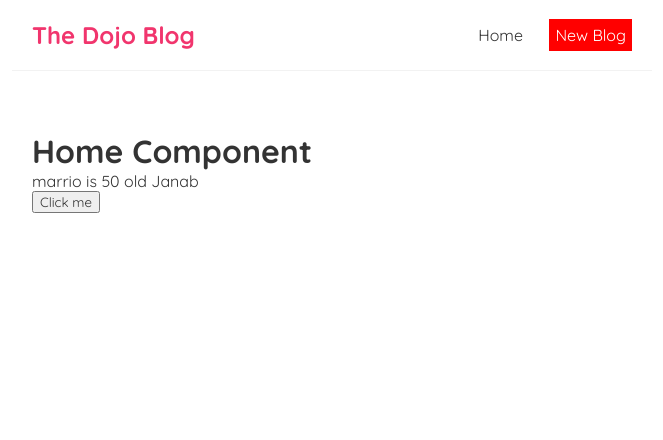
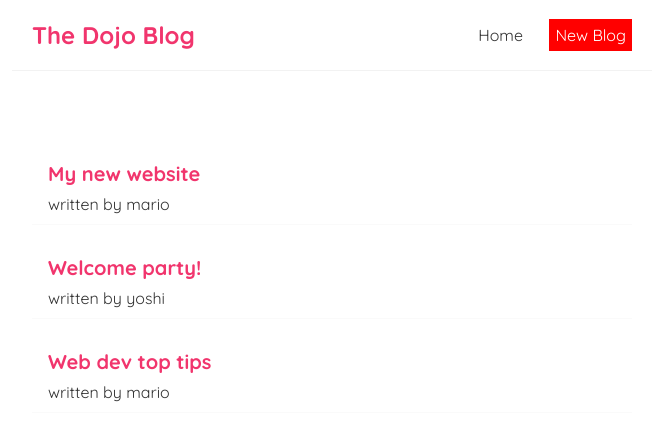
Before and after one commit to alirza143/react, a React (Create React App) app: page / in a window 1280 px wide. Shown: the top 440 px of the page, without its empty margins (308-971 px from the left). Built offline with nearby package versions, Linux system fonts and the light colour scheme.

Commit message:
we list the blogs/data

```diff
--- a/src/Home.js
+++ b/src/Home.js
@@ -2,20 +2,22 @@
 
 const Home = () => {
 
-    const [name, setName] = useState('marrio');
-
-    const [age, setAge] = useState(50);
-
-    const handleClick = () => {
-       setName("Waqqar");
-       setAge(30);
-    }
+    const [blogs, setBlogs] = useState([
+        { title: 'My new website' , body: 'lorem ipsum ...', author: ' mario' , id: 1 },
+        { title: 'Welcome party! ', body: ' lorem ipsum ...', author: 'yoshi' , id: 2 },
+        { title: 'Web dev top tips' , body: ' lorem ipsum ...' , author: ' mario' , id: 3 }
+        ]);
 
     return (
             <div className="home">
-                <h1>Home Component</h1>
-                <p>{ name } is {age} old Janab</p>
-                    <button onClick={handleClick}>Click me</button>
+                {
+                    blogs.map((blog) => (
+                        <div className="blog-preview" key={blog.id}>
+                            <h2>{blog.title}</h2>
+                            <p>written by {blog.author}</p>
+                        </div>
+                    ))
+                }
             </div>
 
      );
--- a/src/index.css
+++ b/src/index.css
@@ -33,3 +33,18 @@
   margin: 40px auto;
   padding: 20px;
 }
+
+/* blog previews / list */
+.blog-preview {
+  padding: 10px 16px;
+  margin: 20px 0;
+  border-bottom: 1px solid #fafafa;
+  }
+  .blog-preview:hover {
+  box-shadow: 1px 3px 5px rgba(0,0,0,0.1);
+  }
+  .blog-preview h2 {
+  font-size: 20px;
+  color: #f1356d;
+  margin-bottom: 8px;
+  }
```
